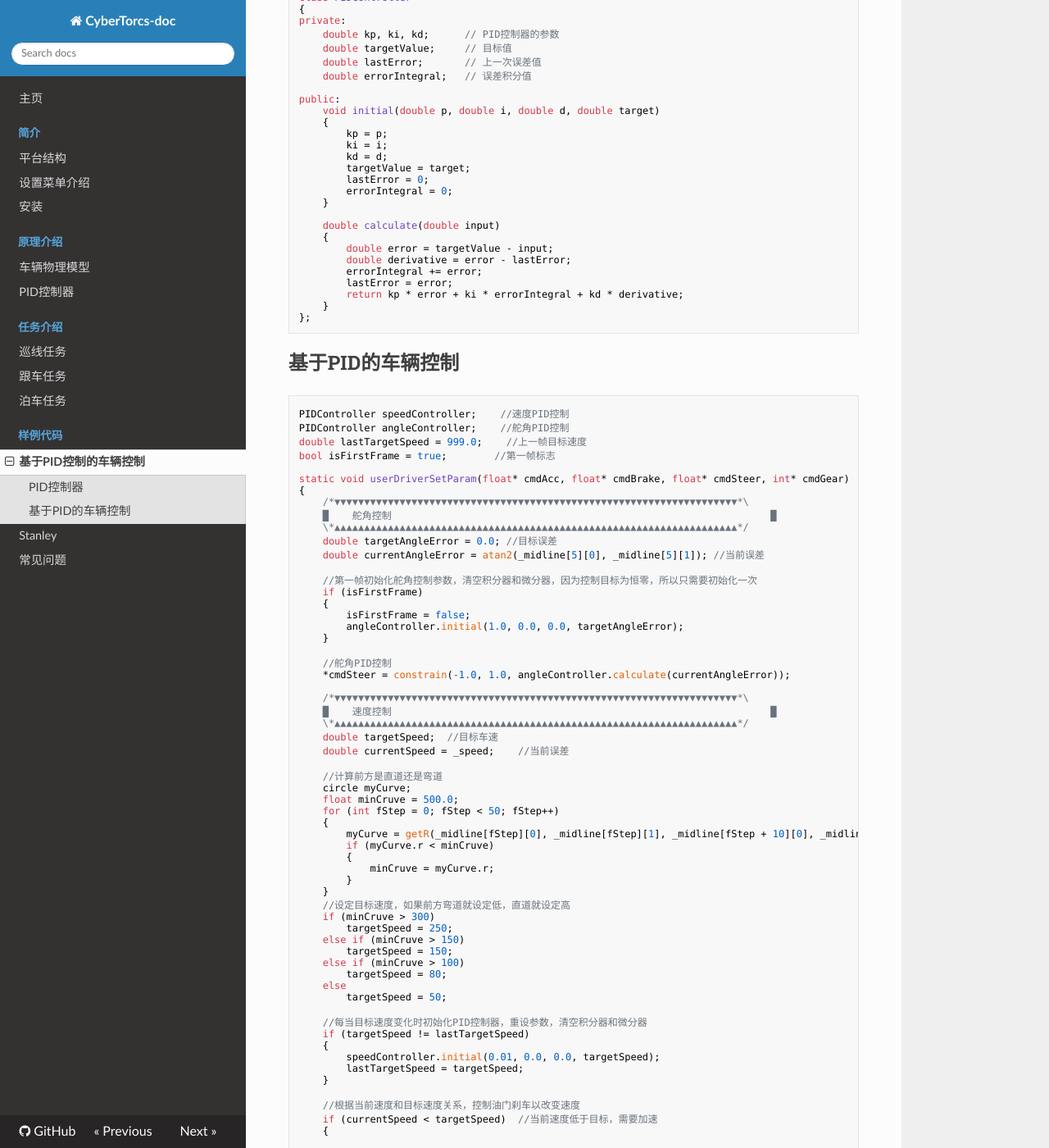
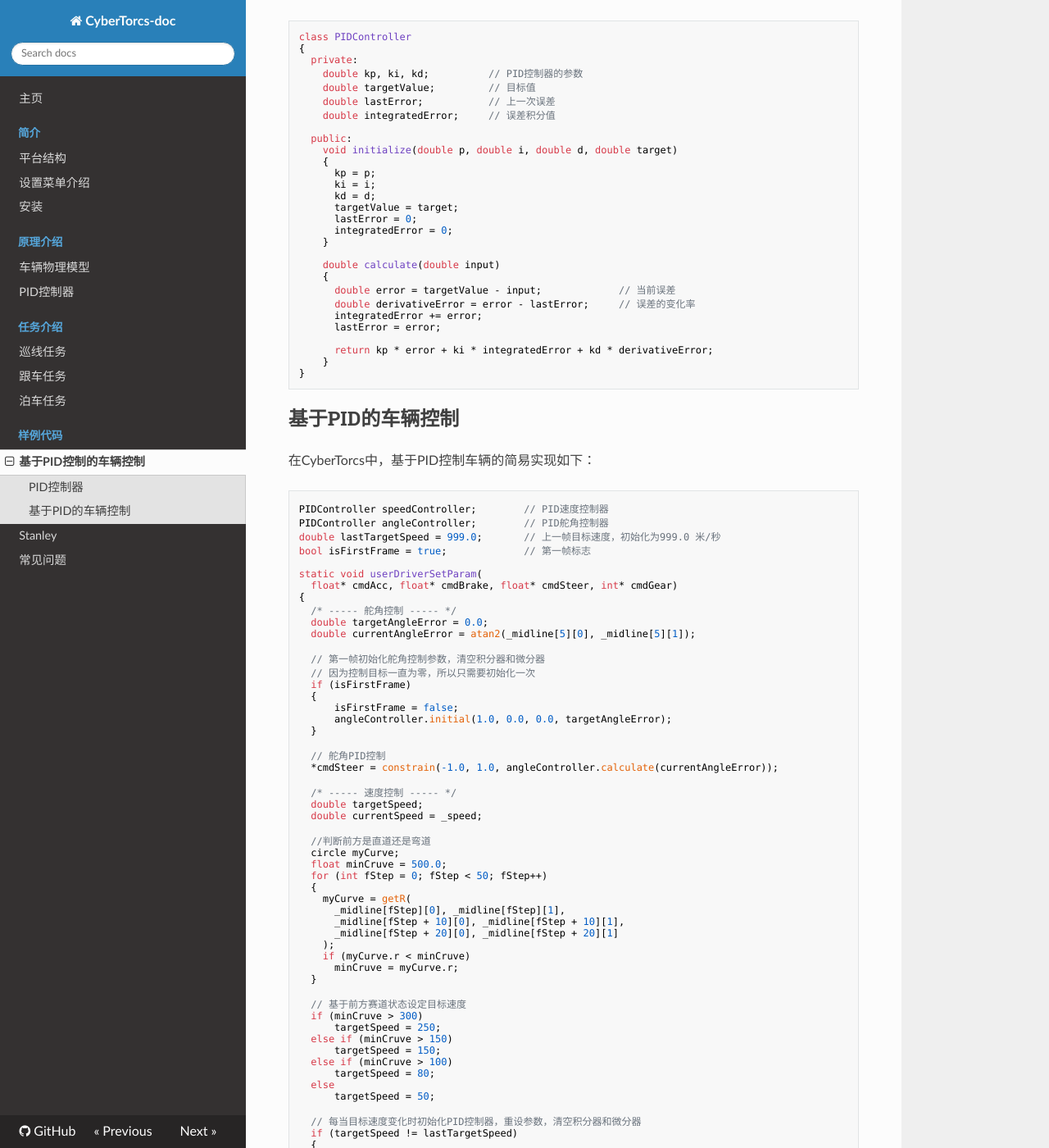
Before and after one commit to WoodOxen/CyberTorcs-doc, an MkDocs documentation site: the page built from docs/sample_PID.md, in a window 1280 px wide and 1400 px high, scrolled down 250 px. Shown: the whole window at 82% size. Built offline with MkDocs 1.6.1, drawn with Linux system fonts in a browser that asks for light colours; nearby versions of some CDN libraries; some of the changed text lies outside the part shown.

Commit message:
finished PID sample code

````diff
--- a/docs/sample_PID.md
+++ b/docs/sample_PID.md
@@ -1,131 +1,124 @@
-# 基于PID控制的车辆控制
+# 基于PID控制的车辆控制integratedError
 
 ## PID控制器
+
+以下是一个简易版的PID控制器的实现代码：
 
 ```cpp
 class PIDController
 {
-private:
-    double kp, ki, kd;      // PID控制器的参数
-    double targetValue;     // 目标值
-    double lastError;       // 上一次误差值
-    double errorIntegral;   // 误差积分值
+  private:
+    double kp, ki, kd;          // PID控制器的参数
+    double targetValue;         // 目标值
+    double lastError;           // 上一次误差
+    double integratedError;     // 误差积分值
 
-public:
-    void initial(double p, double i, double d, double target)
+  public:
+    void initialize(double p, double i, double d, double target)
     {
-        kp = p;
-        ki = i;
-        kd = d;
-        targetValue = target;
-        lastError = 0;
-        errorIntegral = 0;
+      kp = p;
+      ki = i;
+      kd = d;
+      targetValue = target;
+      lastError = 0;
+      integratedError = 0;
     }
 
     double calculate(double input)
     {
-        double error = targetValue - input;
-        double derivative = error - lastError;
-        errorIntegral += error;
-        lastError = error;
-        return kp * error + ki * errorIntegral + kd * derivative;
+      double error = targetValue - input;             // 当前误差
+      double derivativeError = error - lastError;     // 误差的变化率
+      integratedError += error;
+      lastError = error;
+
+      return kp * error + ki * integratedError + kd * derivativeError;
     }
-};
+}
 ```
 
 ## 基于PID的车辆控制
 
+在CyberTorcs中，基于PID控制车辆的简易实现如下：
+
 ```cpp
-PIDController speedController;    //速度PID控制
-PIDController angleController;    //舵角PID控制
-double lastTargetSpeed = 999.0;    //上一帧目标速度
-bool isFirstFrame = true;        //第一帧标志
+PIDController speedController;        // PID速度控制器
+PIDController angleController;        // PID舵角控制器
+double lastTargetSpeed = 999.0;       // 上一帧目标速度，初始化为999.0 米/秒
+bool isFirstFrame = true;             // 第一帧标志
 
-static void userDriverSetParam(float* cmdAcc, float* cmdBrake, float* cmdSteer, int* cmdGear)
+static void userDriverSetParam(
+  float* cmdAcc, float* cmdBrake, float* cmdSteer, int* cmdGear)
 {
-    /*▼▼▼▼▼▼▼▼▼▼▼▼▼▼▼▼▼▼▼▼▼▼▼▼▼▼▼▼▼▼▼▼▼▼▼▼▼▼▼▼▼▼▼▼▼▼▼▼▼▼▼▼▼▼▼▼▼▼▼▼▼▼▼▼▼▼▼▼*\
-    █    舵角控制                                                                █
-    \*▲▲▲▲▲▲▲▲▲▲▲▲▲▲▲▲▲▲▲▲▲▲▲▲▲▲▲▲▲▲▲▲▲▲▲▲▲▲▲▲▲▲▲▲▲▲▲▲▲▲▲▲▲▲▲▲▲▲▲▲▲▲▲▲▲▲▲▲*/
-    double targetAngleError = 0.0; //目标误差
-    double currentAngleError = atan2(_midline[5][0], _midline[5][1]); //当前误差
+  /* ----- 舵角控制 ----- */
+  double targetAngleError = 0.0;
+  double currentAngleError = atan2(_midline[5][0], _midline[5][1]);
 
-    //第一帧初始化舵角控制参数，清空积分器和微分器，因为控制目标为恒零，所以只需要初始化一次
-    if (isFirstFrame)
-    {
-        isFirstFrame = false;
-        angleController.initial(1.0, 0.0, 0.0, targetAngleError);
-    }
+  // 第一帧初始化舵角控制参数，清空积分器和微分器
+  // 因为控制目标一直为零，所以只需要初始化一次
+  if (isFirstFrame)
+  {
+      isFirstFrame = false;
+      angleController.initial(1.0, 0.0, 0.0, targetAngleError);
+  }
 
-    //舵角PID控制
-    *cmdSteer = constrain(-1.0, 1.0, angleController.calculate(currentAngleError));
+  // 舵角PID控制
+  *cmdSteer = constrain(-1.0, 1.0, angleController.calculate(currentAngleError));
 
-    /*▼▼▼▼▼▼▼▼▼▼▼▼▼▼▼▼▼▼▼▼▼▼▼▼▼▼▼▼▼▼▼▼▼▼▼▼▼▼▼▼▼▼▼▼▼▼▼▼▼▼▼▼▼▼▼▼▼▼▼▼▼▼▼▼▼▼▼▼*\
-    █    速度控制                                                                █
-    \*▲▲▲▲▲▲▲▲▲▲▲▲▲▲▲▲▲▲▲▲▲▲▲▲▲▲▲▲▲▲▲▲▲▲▲▲▲▲▲▲▲▲▲▲▲▲▲▲▲▲▲▲▲▲▲▲▲▲▲▲▲▲▲▲▲▲▲▲*/
-    double targetSpeed;  //目标车速
-    double currentSpeed = _speed;    //当前误差
+  /* ----- 速度控制 ----- */
+  double targetSpeed;
+  double currentSpeed = _speed;
 
-    //计算前方是直道还是弯道
-    circle myCurve;
-    float minCruve = 500.0;
-    for (int fStep = 0; fStep < 50; fStep++)
-    {
-        myCurve = getR(_midline[fStep][0], _midline[fStep][1], _midline[fStep + 10][0], _midline[fStep + 10][1], _midline[fStep + 20][0], _midline[fStep + 20][1]);
-        if (myCurve.r < minCruve)
-        {
-            minCruve = myCurve.r;
-        }
-    }
-    //设定目标速度，如果前方弯道就设定低，直道就设定高
-    if (minCruve > 300)
-        targetSpeed = 250;
-    else if (minCruve > 150)
-        targetSpeed = 150;
-    else if (minCruve > 100)
-        targetSpeed = 80;
-    else
-        targetSpeed = 50;
+  //判断前方是直道还是弯道
+  circle myCurve;
+  float minCruve = 500.0;
+  for (int fStep = 0; fStep < 50; fStep++)
+  {
+    myCurve = getR(
+      _midline[fStep][0], _midline[fStep][1],
+      _midline[fStep + 10][0], _midline[fStep + 10][1],
+      _midline[fStep + 20][0], _midline[fStep + 20][1]
+    );
+    if (myCurve.r < minCruve)
+      minCruve = myCurve.r;
+  }
 
-    //每当目标速度变化时初始化PID控制器，重设参数，清空积分器和微分器
-    if (targetSpeed != lastTargetSpeed)
-    {
-        speedController.initial(0.01, 0.0, 0.0, targetSpeed);
-        lastTargetSpeed = targetSpeed;
-    }
+  // 基于前方赛道状态设定目标速度
+  if (minCruve > 300)
+      targetSpeed = 250;
+  else if (minCruve > 150)
+      targetSpeed = 150;
+  else if (minCruve > 100)
+      targetSpeed = 80;
+  else
+      targetSpeed = 50;
 
-    //根据当前速度和目标速度关系，控制油门刹车以改变速度
-    if (currentSpeed < targetSpeed)  //当前速度低于目标，需要加速
-    {
+  // 每当目标速度变化时初始化PID控制器，重设参数，清空积分器和微分器
+  if (targetSpeed != lastTargetSpeed)
+  {
+      speedController.initial(0.01, 0.0, 0.0, targetSpeed);
+      lastTargetSpeed = targetSpeed;
+  }
 
-        if (_speed > 100 && abs(*cmdSteer) < 0.1)
-        {
-            //速度较快且舵角较小时，使用PID控制
-            *cmdAcc = constrain(0.0, 1.0, speedController.calculate(currentSpeed));
-        }
-        else if (_speed > 50 && abs(*cmdSteer) < 0.1)
-        {
-            //速度较慢且舵角较小时，限定油门
-            *cmdAcc = 0.6;
-        }
-        else
-        {
-            //除此之外的情况进一步限定油门
-            *cmdAcc = 0.3;
-        }
-        //加速情况下，刹车为0
-        *cmdBrake = 0;
-    }
-    else
-    {
-        //减速情况下，刹车
-        *cmdAcc = 0;
-        *cmdBrake = 0.3;
-    }
+  // 根据当前速度和目标速度关系，控制油门刹车以改变速度
+  if (currentSpeed < targetSpeed)  // 当前速度低于目标，需要加速
+  {
+    if (_speed > 100 && abs(*cmdSteer) < 0.1)     // 速度较快且舵角较小时，使用PID控制
+      *cmdAcc = constrain(0.0, 1.0, speedController.calculate(currentSpeed));
+    else if (_speed > 50 && abs(*cmdSteer) < 0.1) // 速度较慢且舵角较小时，限定油门
+      *cmdAcc = 0.6;
+    else                                          // 预料之外的情况下，进一步限定油门
+      *cmdAcc = 0.3;
 
-    //更新档位
-    updateGear(cmdGear);
+    // 加速状态下刹车为0
+    *cmdBrake = 0;
+  }
+  else  // 减速情况下，刹车
+  {
+      *cmdAcc = 0;
+      *cmdBrake = 0.3;
+  }
 
-    //窗口可视化
-    cls_visual.Fig2Y(1, 0, 300, 0, 500, 10, "Target V", targetSpeed, "Curvature", minCruve, "Current V", _speed);
+  // 更新档位
+  updateGear(cmdGear);
 }
 ```
--- a/mkdocs.yml
+++ b/mkdocs.yml
@@ -33,6 +33,7 @@ markdown_extensions:
   - admonition
   - pymdownx.arithmatex:
       generic: true
+  - pymdownx.highlight
 
 extra_javascript:
   - javascripts/mathjax.js
````
Also changed, not shown: docs/task_patrolling.md (+13 -8 lines), 1 other file.
